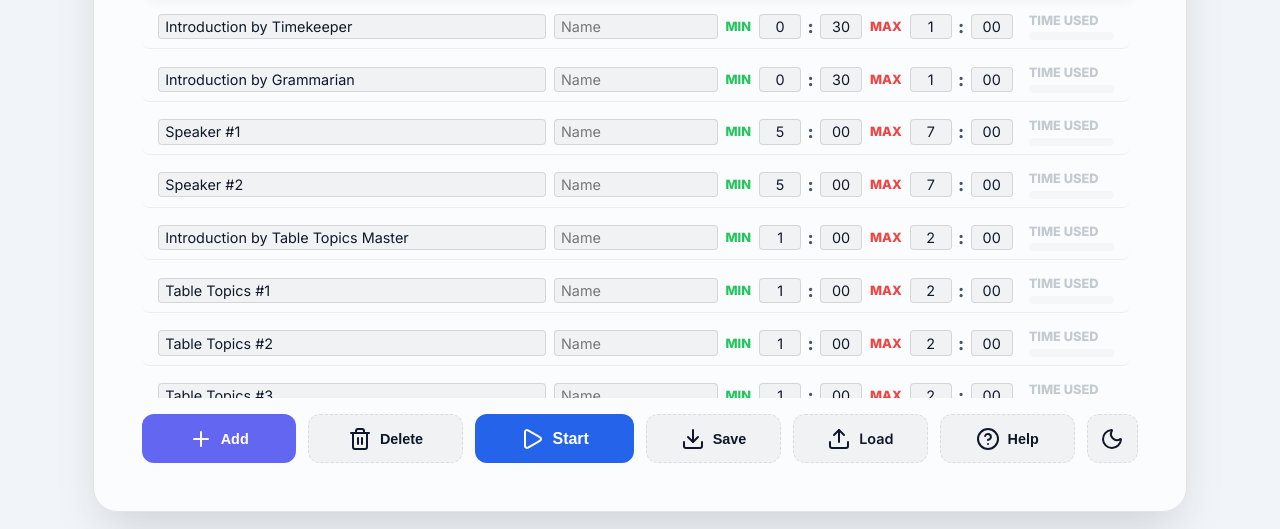
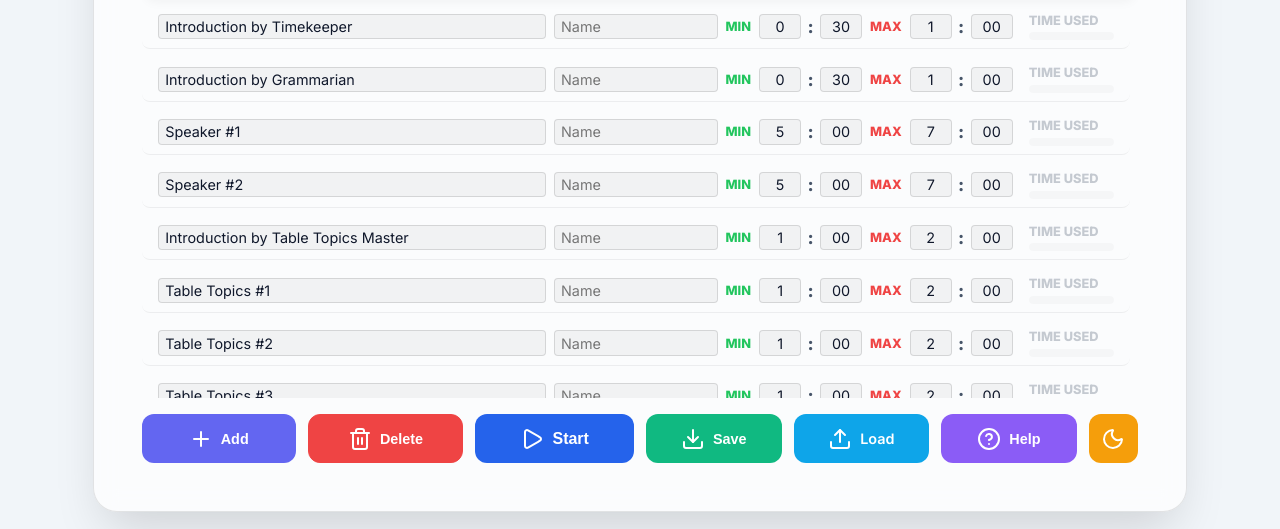
Before and after one commit to fangfufu/toastmaster-timer, a website: page www/index.html in a window 1280 px wide. Shown: the part 218-747 px from the top of the page. Drawn offline with nearby package versions, Linux system fonts and the light colour scheme.

Commit message:
feat: Updated the colour of the buttons

```diff
--- a/www/index.css
+++ b/www/index.css
@@ -168,7 +168,9 @@ body.state-bell {
 body.dark-theme #setup-view {
   box-shadow: 0 25px 50px -12px rgba(0, 0, 0, 0.5);
 }
+
 @media (max-width: 850px) {
+
   body.dark-theme #setup-view,
   body.dark-theme #summary-view {
     box-shadow: none !important;
@@ -396,10 +398,16 @@ input:focus {
   border-color: var(--accent) !important;
 }
 
+.secondary-btn.danger-btn {
+  background: var(--tm-red);
+  color: white;
+  border: 1px solid var(--tm-red);
+}
+
 .secondary-btn.danger-btn:hover {
-  background: var(--delete-hover-bg);
-  border-color: var(--tm-red);
-  color: var(--tm-red);
+  background: #dc2626;
+  border-color: #dc2626;
+  color: white;
 }
 
 .secondary-btn.danger-btn:disabled {
@@ -408,6 +416,7 @@ input:focus {
   background: var(--secondary-btn-bg);
   color: var(--text-secondary);
   border-color: var(--glass-border);
+  border-style: dashed;
 }
 
 .setup-actions {
@@ -467,6 +476,55 @@ button#back-btn {
 .secondary-btn:hover {
   background: var(--secondary-btn-hover);
   border-color: var(--text-secondary);
+}
+
+#save-btn {
+  background: #10b981;
+  color: white;
+  border: none;
+}
+
+#save-btn:hover {
+  background: #34d399;
+}
+
+#load-label.secondary-btn {
+  background: #0ea5e9;
+  color: white;
+  border: none;
+}
+
+#load-label.secondary-btn:hover {
+  background: #38bdf8;
+}
+
+#usage-btn {
+  background: #8b5cf6;
+  color: white;
+  border: none;
+}
+
+#usage-btn:hover {
+  background: #a78bfa;
+}
+
+#theme-btn.secondary-btn {
+  background: #f59e0b;
+  color: white;
+  border: none;
+}
+
+#theme-btn.secondary-btn:hover {
+  background: #fbbf24;
+}
+
+body.dark-theme #theme-btn.secondary-btn {
+  background: #3b82f6;
+  /* Blue for moon/night */
+}
+
+body.dark-theme #theme-btn.secondary-btn:hover {
+  background: #60a5fa;
 }
 
 #add-slot-btn {
@@ -676,7 +734,9 @@ button#back-btn:hover {
 
 /* Responsive */
 @media (max-width: 850px) {
-  body, #app {
+
+  body,
+  #app {
     height: 100vh !important;
     overflow: hidden !important;
   }
```
Also changed, not shown: assets/screenshot-narrow.png, assets/screenshot-wide.png.
